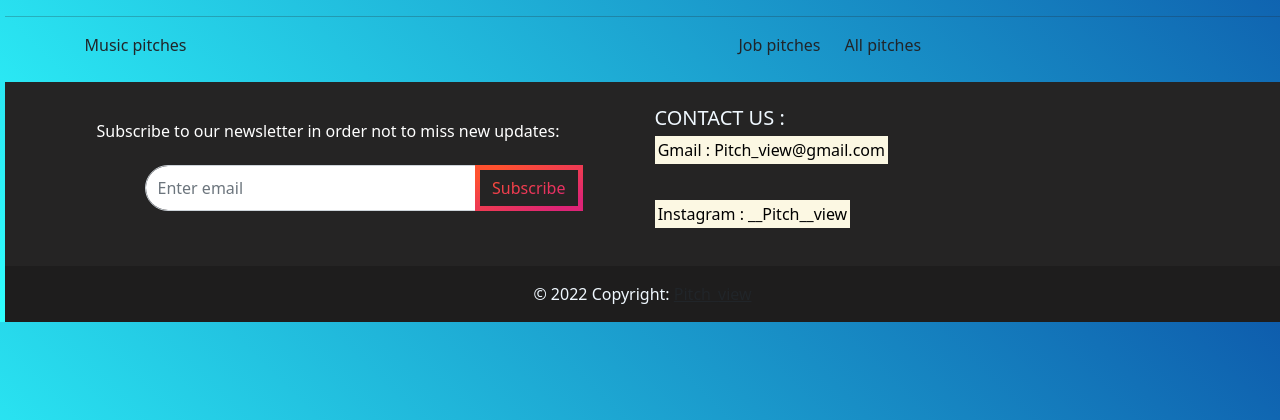
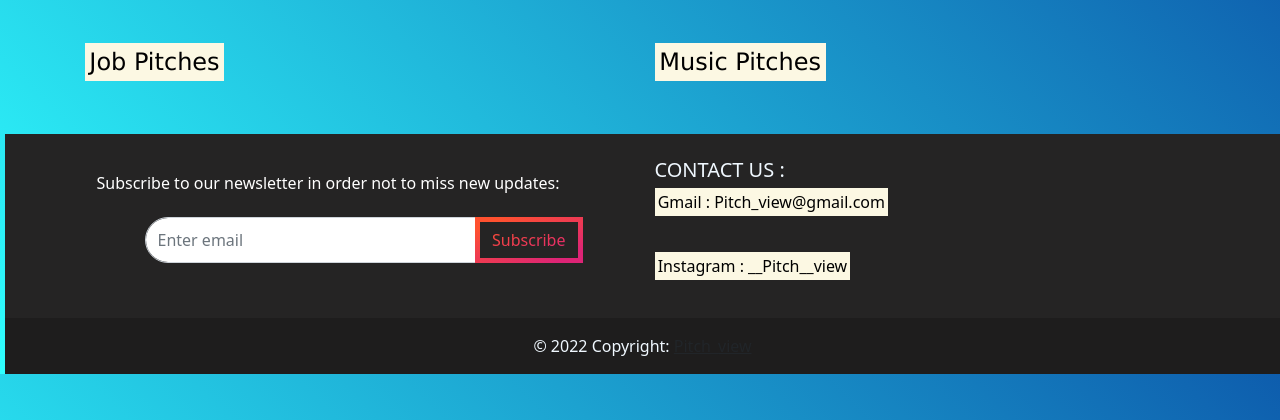
Before and after one commit to 2BWeru/Blog_Today, a Flask app: page /all_pitches in a window 1280 px wide. Shown: the part 70-490 px from the top of the page. Run offline with Flask 2, Linux system fonts and the light colour scheme; data that the repository does not hold is empty; some libraries are stand-ins or nearby versions; some web fonts are replaced.

Commit message:
updates template layout

```diff
--- a/app/__init__.py
+++ b/app/__init__.py
@@ -42,4 +42,4 @@ def create_app(config_name):
     return app
 
 from app import models
-from .main import views,error
+from .main import errors, views
--- a/app/auth/views.py
+++ b/app/auth/views.py
@@ -33,7 +33,7 @@ def register():
         user = User(email = form.email.data, username = form.username.data,password = form.password.data)
         user.save_user()
 
-        mail_message("Welcome to Pitch_view","email/welcome_user",user.email,user=user)
+        # mail_message("Welcome to Pitch_view","email/welcome_user",user.email,user=user)
 
         return redirect(url_for('main.account',uname=user))
 
--- a/app/main/__init__.py
+++ b/app/main/__init__.py
@@ -2,4 +2,4 @@ from flask import Blueprint
 
 main = Blueprint('main',__name__)
 
-from . import views,error
+from . import errors, views
--- a/app/templates/all_pitches.html
+++ b/app/templates/all_pitches.html
@@ -18,18 +18,23 @@ h4{
   float:left
 }
 </style>
-<hr>
+<br><br>
   <div  class="container">
     <div class="row">
-    <div class="col-lg-4">
-       <div id="music"> Music pitches {{ macro.display(music)}} </div>
-    </div>
-    <div class="col-lg-4">
-       <div id="jobs">Job pitches {{ macro.display(job)}}</div>
-    </div>
-    <div class="col-lg-4">
-      <div id="all">All pitches<br>{{ macro.display(pitches) }}</div>
-    </div>
+      <div class="col-lg-6">
+        <span class="glyphicon glyphicon-off"></span>
+        <h4><mark>Job Pitches</mark></h4>
+        <br>
+        <div>{{ macro.display(job)}}</div>
+      </div>
+      <br>
+      <div class="col-lg-6">
+        <span class="glyphicon glyphicon-heart"></span>
+        <h4><mark>Music Pitches</mark></h4>
+        <br>
+        <div>{{ macro.display(music)}}</div>
+      </div>
+      </div>
   </div>
  </div>
 
--- a/app/templates/auth/sign_up.html
+++ b/app/templates/auth/sign_up.html
@@ -78,7 +78,7 @@
  </style>
  <div class="login_content">
  <div class="center">
-   <h1>Pitch_hole</h1>
+   <h1>Pitch_view</h1>
    <form method="POST" action="">
      {{form.hidden_tag()}}
      <div class="div">{{form.username}}</div>
--- a/app/templates/base.html
+++ b/app/templates/base.html
@@ -83,6 +83,7 @@ header {
 }
 
 .btn.order-button {
+    padding-left: 2px;
     background: transparent;
     border: 2px solid #83ff00;
     color: hsl(89, 100%, 50%);
--- a/app/templates/index.html
+++ b/app/templates/index.html
@@ -23,9 +23,9 @@ padding-top: 50px;
 </style>
 <!-- css styles -->
 <!-- main -->
+<br>
 <div class="container bg-no-overlay">
   <div class="row text-center">
-  <h1>Pitch_view Website<br></h1>
       <br><br>
 </div>
 </div>
@@ -33,6 +33,7 @@ padding-top: 50px;
 <div class="container-fluid text-center">
     <h2>Pitches</h2>
     <h4></h4>
+    <hr>
     <br>
     <div class="row">
       <div class="col-lg-6">
```
Also changed, not shown: app/main/error.py (deleted, +0 -9 lines), requirements.txt (+7 -6 lines).
